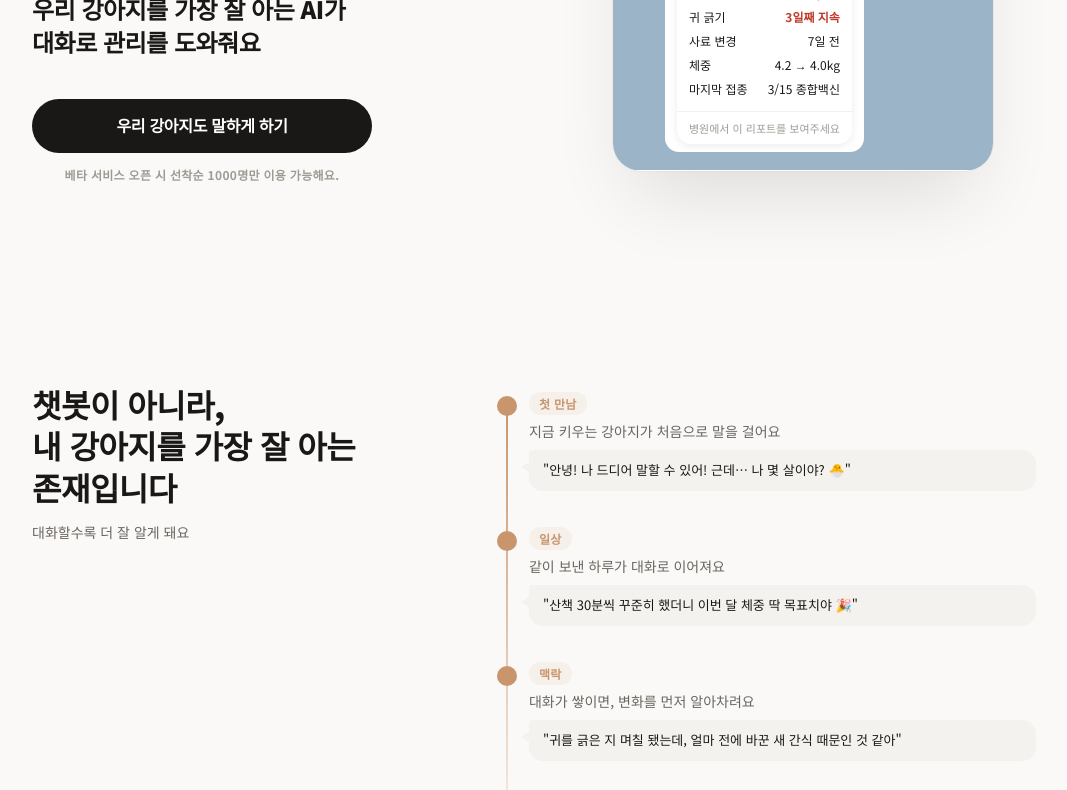
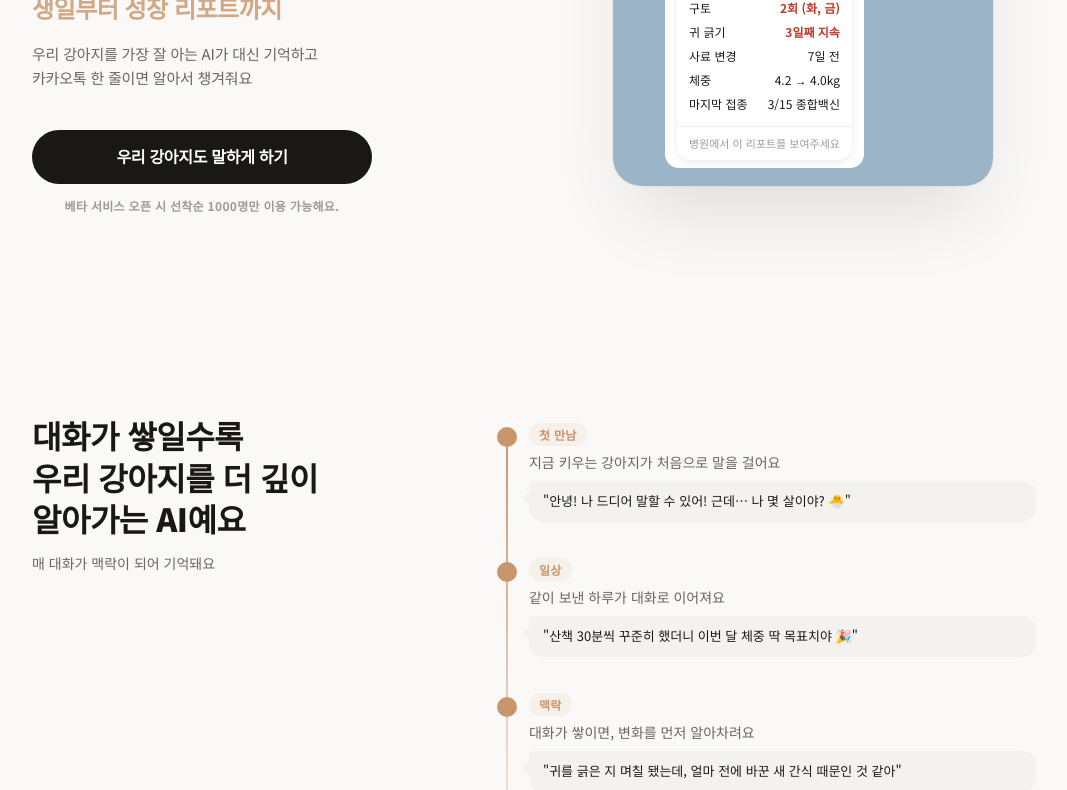
Before and after one commit to ianinsung/daengtalk-landing, a plain HTML site: page daengtalk-v7.html in a window 1280 px wide. Shown: the part 373-1163 px from the top of the page, without its empty margins (106-1173 px from the left). Drawn offline with Linux system fonts and the light colour scheme.

Commit message:
copy: revamp hero messaging and clarify service value proposition
- Add rotating hero text cycling through 3 feature highlights
- Update hero sub to clearly explain the service (AI + KakaoTalk)
- Replace defensive "챗봇이 아니라" section headline with context-building narrative
- Change "자동 재고 관리" card to "자동 주문 완료" to surface AI ordering value

Co-Authored-By: Claude Sonnet 4.6 <noreply@anthropic.com>

```diff
--- a/daengtalk-v7.html
+++ b/daengtalk-v7.html
@@ -100,13 +100,30 @@
       line-height: 1.15;
       margin-bottom: 16px;
     }
-    .hero-sub {
+    .hero-rotating {
       font-size: clamp(18px, 5vw, 24px);
       font-weight: 800;
       letter-spacing: -0.5px;
-      color: var(--tx);
+      color: var(--accent);
+      margin-bottom: 12px;
+      min-height: 1.6em;
+      line-height: 1.4;
+    }
+    .hero-rotating-text {
+      display: inline-block;
+      transition: opacity 0.35s ease, transform 0.35s ease;
+    }
+    .hero-rotating-text.fade-out {
+      opacity: 0;
+      transform: translateY(-5px);
+    }
+    .hero-sub {
+      font-size: 15px;
+      font-weight: 400;
+      letter-spacing: -0.2px;
+      color: var(--tx2);
       margin-bottom: 40px;
-      line-height: 1.4;
+      line-height: 1.6;
     }
 
     /* 폰 프레임 */
@@ -734,7 +751,8 @@
       <div class="hero-inner">
         <div class="hero-text">
           <h1 class="hero-headline">내 강아지가<br>카톡을 보내기<br>시작한다</h1>
-          <p class="hero-sub">우리 강아지를 가장 잘 아는 AI가<br>대화로 관리를 도와줘요</p>
+          <div class="hero-rotating"><span class="hero-rotating-text" id="hero-rotating-text">건강 체크부터 사료 주문까지</span></div>
+          <p class="hero-sub">우리 강아지를 가장 잘 아는 AI가 대신 기억하고<br>카카오톡 한 줄이면 알아서 챙겨줘요</p>
           <a href="#cta" class="hero-cta-btn">우리 강아지도 말하게 하기</a>
           <p class="hero-caption">베타 서비스 오픈 시 선착순 1000명만 이용 가능해요.</p>
         </div>
@@ -763,8 +781,8 @@
   <section id="timeline">
     <div class="container">
       <div class="timeline-intro">
-        <h2 class="section-headline">챗봇이 아니라,<br>내 강아지를 가장 잘 아는<br>존재입니다</h2>
-        <p class="section-sub">대화할수록 더 잘 알게 돼요</p>
+        <h2 class="section-headline">대화가 쌓일수록<br>우리 강아지를 더 깊이<br>알아가는 AI예요</h2>
+        <p class="section-sub">매 대화가 맥락이 되어 기억돼요</p>
       </div>
 
       <div class="timeline">
@@ -908,14 +926,14 @@
             <div class="bubble-row owner new-sender"><div class="bubble">오 알아서 해줬어? 고마워!!</div></div>
           </div>
           <div class="flex-card">
-            <div class="flex-card-header" style="background:#F3F0FF; color:#5B3DAF;">🛒 자동 재고 관리</div>
+            <div class="flex-card-header" style="background:#F3F0FF; color:#5B3DAF;">🛒 자동 주문 완료</div>
             <div class="flex-card-body">
-              <div class="flex-card-row"><span>사료 잔여</span><span class="alert">3일치</span></div>
-              <div class="flex-card-row"><span>주문 예정</span><span>내일 도착</span></div>
+              <div class="flex-card-row"><span>주문 상품</span><span>사료 2kg</span></div>
+              <div class="flex-card-row"><span>도착 예정</span><span style="color:#27AE60;font-weight:600">내일 오후 ✓</span></div>
             </div>
           </div>
         </div>
-        <p class="c-card-label">🛍️ 소모품</p>
+        <p class="c-card-label">🛒 자동 주문</p>
       </div>
 
   </div><!-- /carousel-wrap -->
@@ -973,6 +991,26 @@
 
   <script src="progress.js"></script>
   <script>
+    // ── HERO ROTATING TEXT ───────────────────────────
+    (function() {
+      const texts = [
+        '건강 체크부터 사료 주문까지',
+        '산책 기록부터 백신 알림까지',
+        '생일부터 성장 리포트까지',
+      ];
+      let idx = 0;
+      const el = document.getElementById('hero-rotating-text');
+      if (!el) return;
+      setInterval(() => {
+        el.classList.add('fade-out');
+        setTimeout(() => {
+          idx = (idx + 1) % texts.length;
+          el.textContent = texts[idx];
+          el.classList.remove('fade-out');
+        }, 350);
+      }, 2800);
+    })();
+
     // ── HERO CHAT ANIMATION ──────────────────────────
     (function() {
       const chatBody = document.getElementById('chat-body');
```
